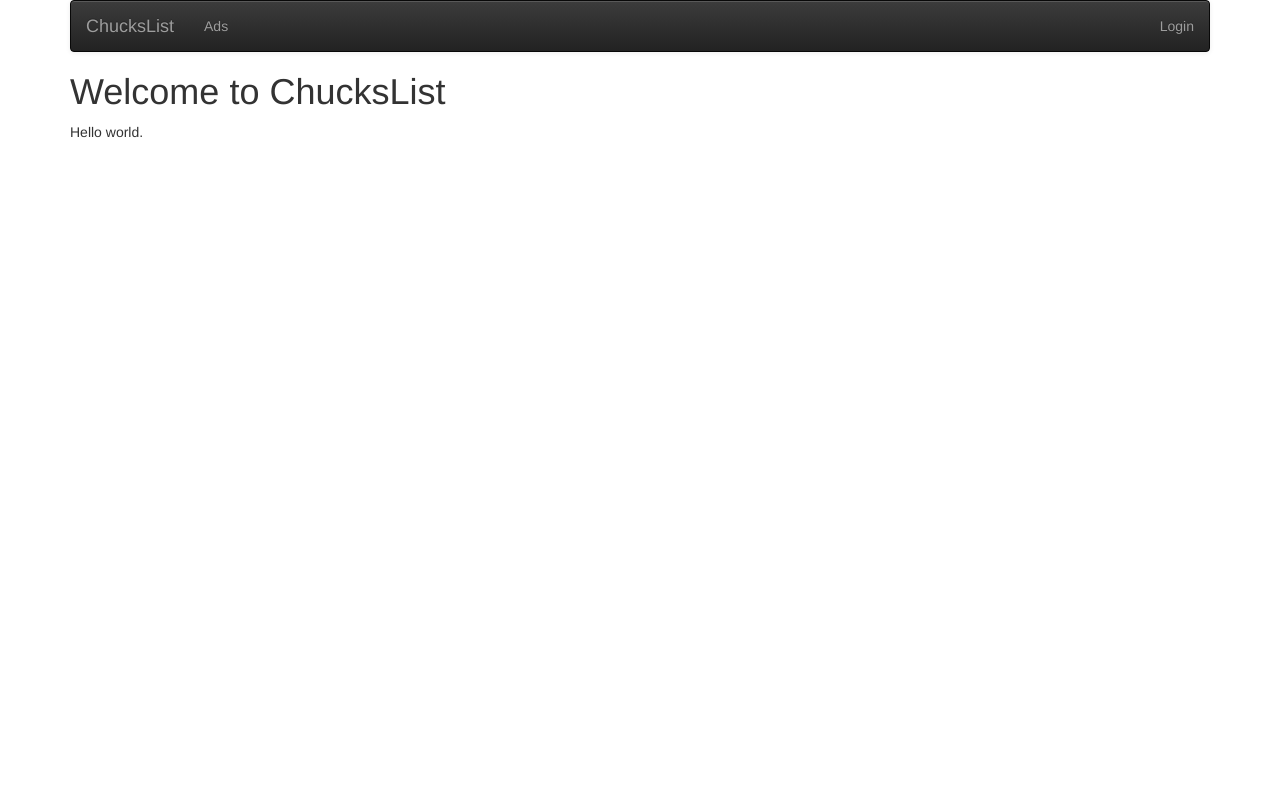
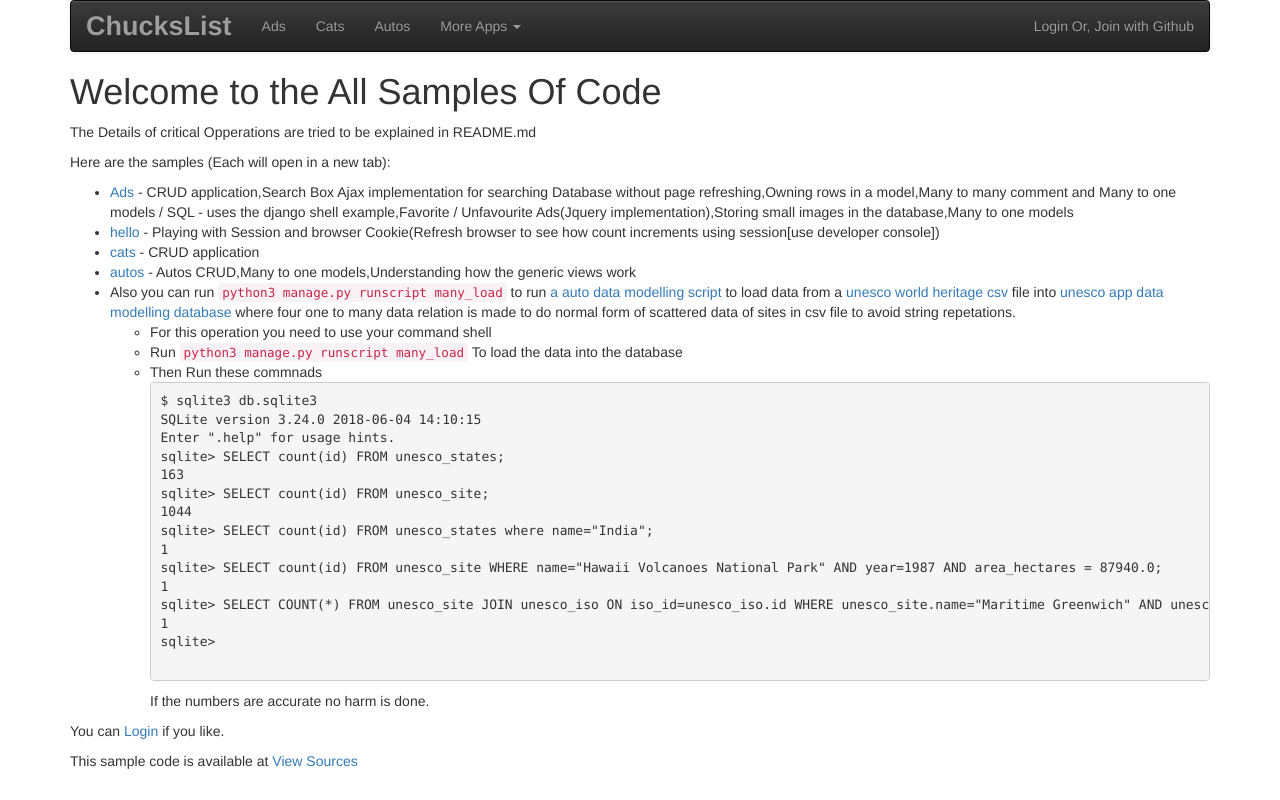
Before and after one commit to 19mddil/Different-functional-Django-App-Source-Codes, a Django app: page / in a window 1280 px wide. Run offline with Django 3.2, Linux system fonts and the light colour scheme; some libraries are stand-ins or nearby versions.

Commit message:
added homepage with detailed explanations

```diff
--- a/home/templates/base_menu.html
+++ b/home/templates/base_menu.html
@@ -1,34 +1,49 @@
-{% extends "base_bootstrap.html" %}
+{% extends 'base_bootstrap.html' %}
+{% load app_tags %} <!-- see home/templatetags/app_tags.py and dj4e-samples/settings.py -->
 {% block navbar %}
-{% load app_tags %}
+<!-- https://www.w3schools.com/bootstrap/bootstrap_navbar.asp -->
 <nav class="navbar navbar-default navbar-inverse">
   <div class="container-fluid">
     <div class="navbar-header">
-        <a class="navbar-brand" href="/">{{ settings.APP_NAME }}</a>
+        <a class="navbar-brand" href="{% url 'home:index' %}"><b style="font-size: 150%;">{{ settings.APP_NAME }}</b></a>
     </div>
     <!-- https://stackoverflow.com/questions/22047251/django-dynamically-get-view-url-and-check-if-its-the-current-page -->
     <ul class="nav navbar-nav">
-      {% url 'ads' as ads %}
-      <li {% if request.get_full_path == ads %}class="active"{% endif %}>
+
+      <!-- Assign output of url function to a variable named
+          'xyz' to use in the if statement -->
+      {% url 'ads:all' as xyz %}
+      <li {% if request.get_full_path == xyz %}class="active"{% endif %}>
           <a href="{% url 'ads:all' %}">Ads</a></li>
+
+      {% url 'cats:all' as abc1 %}
+      <li {% if request.get_full_path == abc1 %}class="active"{% endif %}>
+          <a href="{% url 'cats:all' %}">Cats</a></li>
+
+      {% url 'autos:all' as abc1 %}
+      <li {% if request.get_full_path == abc1 %}class="active"{% endif %}>
+          <a href="{% url 'autos:all' %}">Autos</a></li>
+      <li class="dropdown">
+      <a href="#" data-toggle="dropdown" class="dropdown-toggle">More Apps
+          <b class="caret"></b></a>
+        <ul class="dropdown-menu">
+            <li><a href="{% url 'hello:index' %}">hello</a></li>
+        </ul>
+       </li>
     </ul>
     <ul class="nav navbar-nav navbar-right">
       {% if user.is_authenticated %}
-        <li>
-        <a href="{% url 'ads:ad_create' %}">Create Ad</a>
-        </li>
       <li class="dropdown">
+      <!-- gravatar depends on app_tags being loaded -->
+      <!-- https://brobin.me/blog/2016/07/super-simple-django-gravatar/ -->
       <a href="#" data-toggle="dropdown" class="dropdown-toggle">
-                <img style="width: 25px;" src="{{ user|gravatar:60 }}"/><b class="caret"></b>
-            </a>
+        <img style="width: 25px;" src="{{ user|gravatar:60 }}"/><b class="caret"></b></a>
         <ul class="dropdown-menu">
-                <li><a href="{% url 'logout' %}?next={% url 'ads:all' %}">Logout</a></li>
+            <li><a href="{% url 'logout' %}?next={% url 'home:index' %}">Logout</a></li>
         </ul>
        </li>
        {% else %}
-        <li>
-        <a href="{% url 'login' %}?next={% url 'ads:all' %}">Login</a>
-        </li>
+       <li><a href="{% url 'login' %}?next={% url 'home:index' %}">Login Or, Join with Github</a></li>
        {% endif %}
     </ul>
   </div>
--- a/home/templates/home/main.html
+++ b/home/templates/home/main.html
@@ -5,9 +5,62 @@
     <title>{{ settings.APP_NAME }}</title>
 </head>
 <body>
-    <h1>Welcome to {{ settings.APP_NAME }}</h1>
+	<h1>Welcome to the All Samples Of Code</h1>
+	<p>The Details of critical Opperations are tried to be explained in README.md</p>
     <p>
-    Hello world.
+    	Here are the samples (Each will open in a new tab):
+	    <ul>
+	    		<li>
+	    			<a href="ads" target="_blank">Ads</a> - CRUD application,Search Box Ajax implementation for searching Database without page refreshing,Owning rows in a model,Many to many comment and Many to one models / SQL - uses the django shell example,Favorite / Unfavourite Ads(Jquery implementation),Storing small images in the database,Many to one models
+	        </li>
+	        <li><a href="hello" target="_blank">hello</a> - Playing with Session and browser Cookie(Refresh browser to see how count increments using session[use developer console])</li>
+	        <li><a href="cats" target="_blank">cats</a> - CRUD application</li>
+	        <li><a href="autos" target="_blank">autos</a> - Autos CRUD,Many to one models,Understanding how the generic views work</li>
+	        <li> Also you can run <code>python3 manage.py runscript many_load</code> to run <a href="https://raw.githubusercontent.com/19mddil/Different-functional-Django-App-Source-Codes/main/scripts/many_load.py" >a auto data modelling script</a> to load data from a <a href="https://raw.githubusercontent.com/19mddil/Different-functional-Django-App-Source-Codes/main/unesco/load.csv" download>unesco world heritage csv</a> file into <a href="https://raw.githubusercontent.com/19mddil/Different-functional-Django-App-Source-Codes/main/unesco/models.py">unesco app data modelling database</a> where four one to many data relation is made to do normal form of scattered data of sites in csv file to avoid string repetations.
+	        	<ul>
+	        		<li>For this operation you need to use your command shell</li>
+	        		<li>Run <code>python3 manage.py runscript many_load</code> To load the data into the database</li>
+	        		<li>Then Run these commnads
+	        			<pre>
+$ sqlite3 db.sqlite3
+SQLite version 3.24.0 2018-06-04 14:10:15
+Enter ".help" for usage hints.
+sqlite> SELECT count(id) FROM unesco_states;
+163
+sqlite> SELECT count(id) FROM unesco_site;
+1044
+sqlite> SELECT count(id) FROM unesco_states where name="India";
+1
+sqlite> SELECT count(id) FROM unesco_site WHERE name="Hawaii Volcanoes National Park" AND year=1987 AND area_hectares = 87940.0;
+1
+sqlite> SELECT COUNT(*) FROM unesco_site JOIN unesco_iso ON iso_id=unesco_iso.id WHERE unesco_site.name="Maritime Greenwich" AND unesco_iso.name = "gb";
+1
+sqlite>
+	        			</pre>
+	        			If the numbers are accurate no harm is done.
+	        		</li>
+
+	        	</ul></li>
+	    </ul>
+<p>
+{% if user.is_authenticated %}
+<p>Authenticated as
+<pre>
+Name: {{ user.get_full_name }}
+Email: {{ user.email }}
+Id: {{ user.id }}
+<!-- https://stackoverflow.com/questions/26879011/check-if-current-user-is-logged-in-using-any-django-social-auth-provider -->
+Type: {% if backends.associated %} GitHub {% else %} Local {% endif %}
+</pre>
+</p>
+<p>You can <a href="/accounts/logout">Logout</a></p>
+{% else %}
+<p>You can <a href="/accounts/login">Login</a> if you like.</p>
+{% endif %}
+</p>
+<p>This sample code is available at
+    <a href="https://github.com/19mddil/Different-functional-Django-App-Source-Codes" target="_blank">
+    View Sources</a>
     </p>
 </body>
 </html>
--- a/home/urls.py
+++ b/home/urls.py
@@ -1,7 +1,7 @@
 from django.urls import path
 from . import views
 from django.contrib.auth import views as auth_views
-
+app_name = 'home'
 urlpatterns = [
-    path('', views.HomeView.as_view()),
+    path('', views.HomeView.as_view(),name='index'),
 ]
```
Lines whose indentation alone changed are shown as unchanged.
